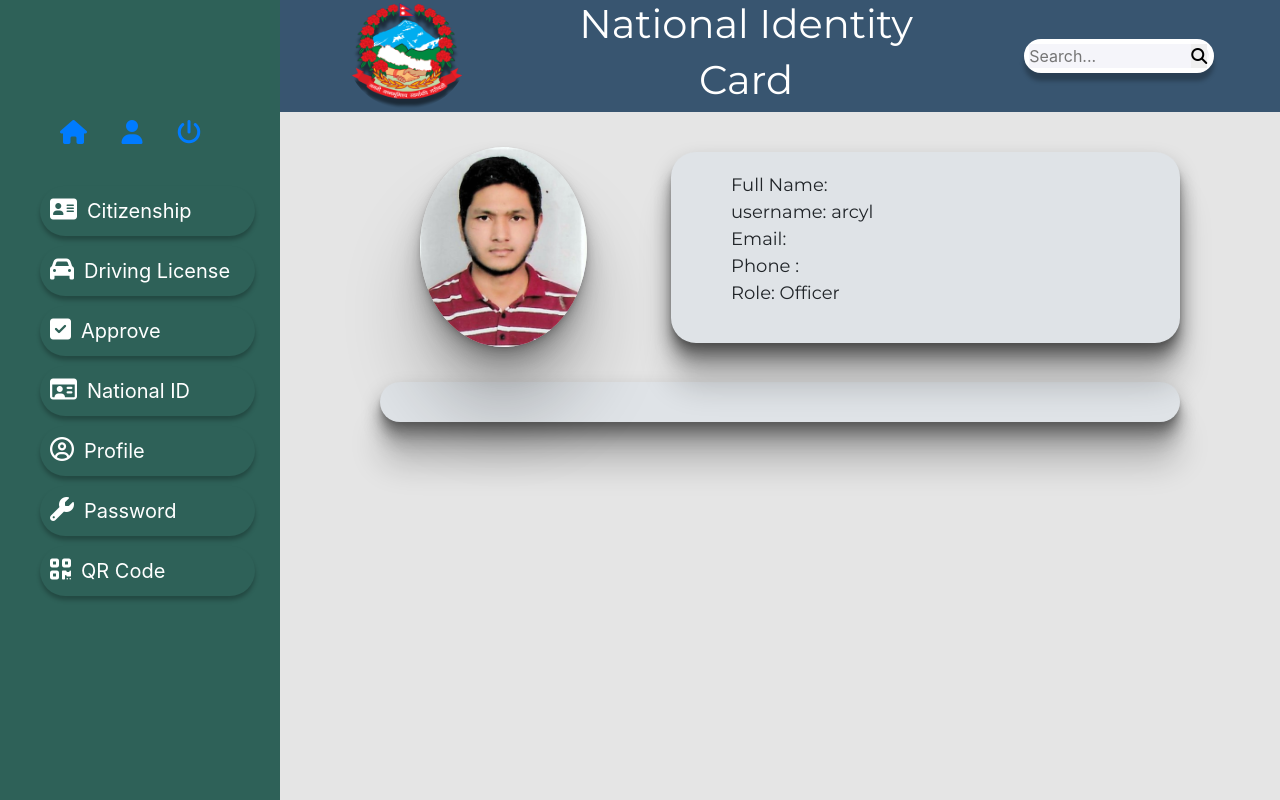
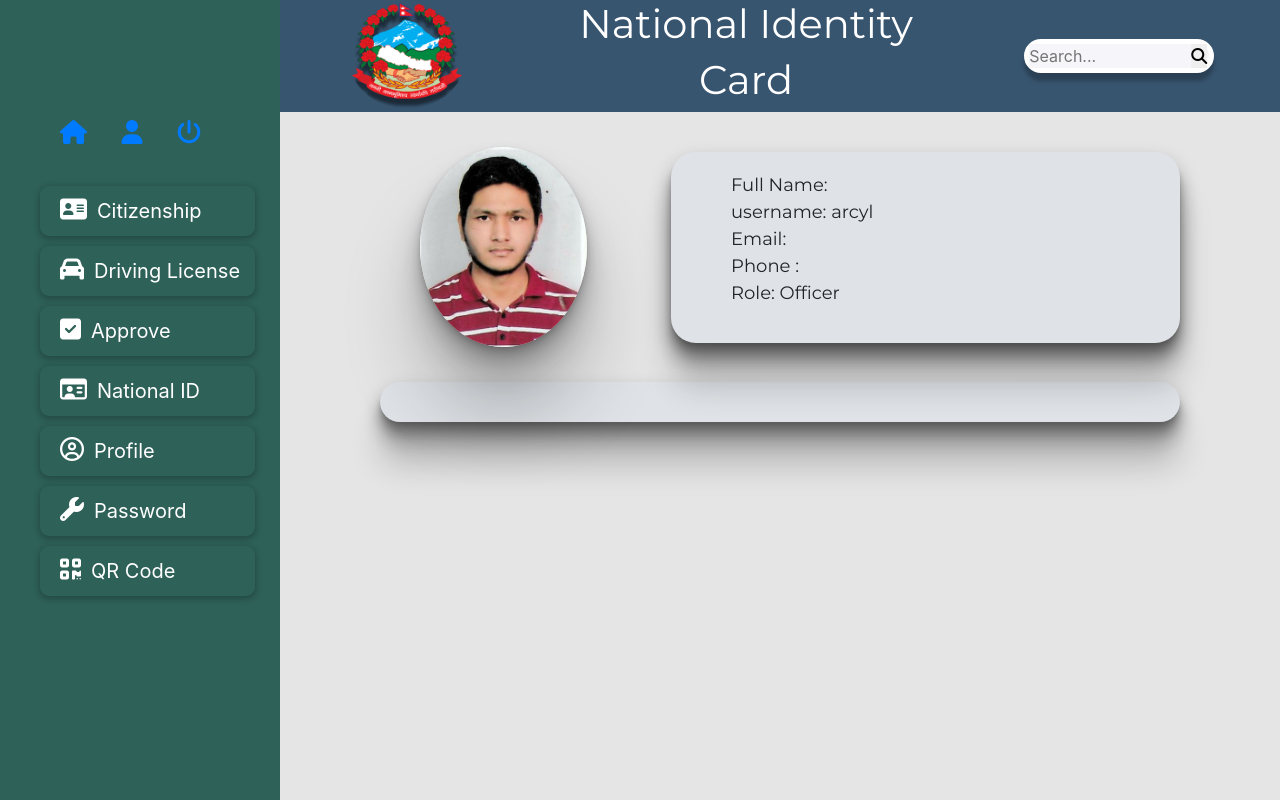
Before and after one commit to stha-prashant/National-Identification-System, a Django app: page /accounts/qr/ in a window 1280 px wide. Run offline with Django 3.2, Linux system fonts and the light colour scheme; a user stored in the database is signed in; data comes from the database, SQL or seed files in the repository; both versions use the stored data as it was after the commit; some libraries are stand-ins or nearby versions.

Commit message:
Slightly altered side nav links styling

```diff
--- a/NID/accounts/static/accounts/css/personal-info.css
+++ b/NID/accounts/static/accounts/css/personal-info.css
@@ -20,6 +20,7 @@
     border-radius: 25px;
     padding: 20px;
     /*box-shadow: 0 4px 4px 0 rgba(0, 0, 0, 0.2), 0 6px 16px 1px rgba(0, 0, 0, 0.19);*/
+    /*box-shadow: 0px 3px 4px 0px rgb(0 0 0 / 31%);*/
     box-shadow: 0px 10px 20px rgba(0, 0, 0, 0.28), 0px 41.7776px 33.4221px rgba(0, 0, 0, 0.201279), 0px 22.3363px 17.869px rgba(0, 0, 0, 0.16691), 0px 12.5216px 10.0172px rgba(0, 0, 0, 0.14), 0px 6.6501px 5.32008px rgba(0, 0, 0, 0.11309), 0px 2.76726px 2.21381px rgba(0, 0, 0, 0.0787208);
     background-color: #DFE3E7
 }
--- a/NID/accounts/static/accounts/css/profile-sidenav.css
+++ b/NID/accounts/static/accounts/css/profile-sidenav.css
@@ -18,7 +18,7 @@
 }
 
 .sidenav nav>ul a {
-    padding: 10px 10px 10px 10px;
+    padding: 10px 10px 10px 20px;
     text-decoration: none;
     color: #f8f8f8;
     display: block;
@@ -29,8 +29,8 @@
     font-size: 20px;
     box-sizing: border-box;
     transition: .3s;
-    box-shadow: 0px 4px 4px rgba(0, 0, 0, 0.25);
-    border-radius: 32px;
+    box-shadow: 0px 2px 6px 1px rgb(0 0 0 / 25%);
+    border-radius: 9px;
     margin-top: 10px;
 }
 
@@ -52,7 +52,7 @@
 }
 
 .sidenav ul li:hover a {
-    padding-left: 15px;
+    padding-left: 29px;
 }
 
 .sidenav ul a i {
@@ -79,5 +79,5 @@ a:visited {
 .sidenav nav>ul a:hover,
 a:active {
     color: #ffffff;
-    background-color: #c75959
+    background-color: #064938da
 }
--- a/NID/accounts/templates/accounts/profile-layout.html
+++ b/NID/accounts/templates/accounts/profile-layout.html
@@ -22,8 +22,8 @@
                     <li><a href="{% url 'account-logout' %}"><i class="fas fa-power-off" style="font-size:24px"></i></a></li>
                 </ol>
             <ul>
-                <li><a href="#"><i class="fa fa-address-card" style="font-size:24px"></i>Citizenship</a></li>
-                <li><a href="#"><i class="fa fa-automobile" style="font-size:24px"></i>Driving License</a></li>
+                <li><a href="{%url 'citizenship'%}"><i class="fa fa-address-card" style="font-size:24px"></i>Citizenship</a></li>
+                <li><a href="{%url 'driving_license'%}"><i class="fa fa-automobile" style="font-size:24px"></i>Driving License</a></li>
                 {% if user.officerName %}
                 <li><a href="{%url 'profile-approve'%}"><i class="fa fa-check-square" style="font-size:24px"></i>Approve</a></li>
                 {% else %}
```
Also changed, not shown: NID/db.sqlite3, NID/media/citizenship/2021-08-10_10-32-18_screenshot.png (deleted), NID/media/citizenship/2021-08-11_12-30-20_screenshot.png (deleted).
